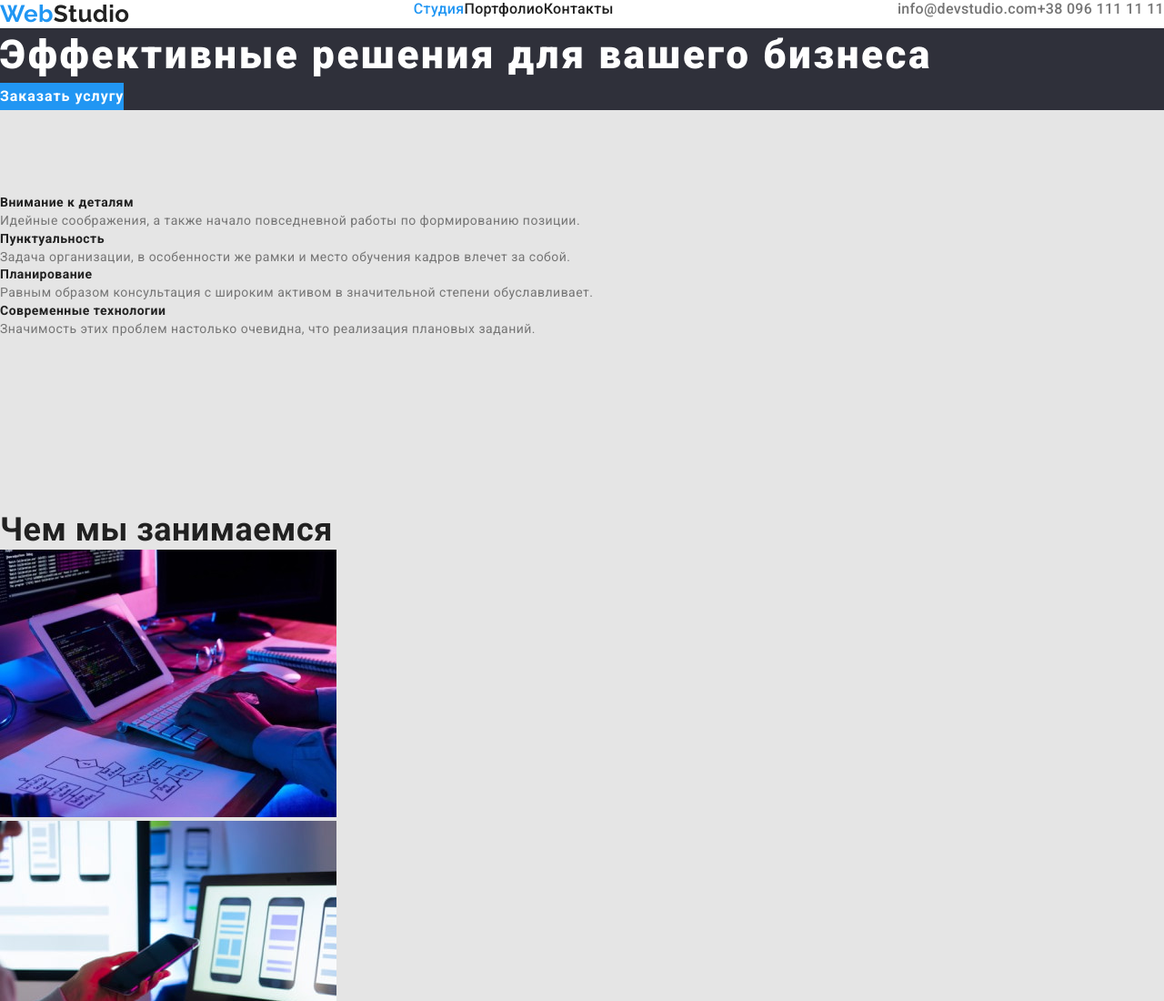
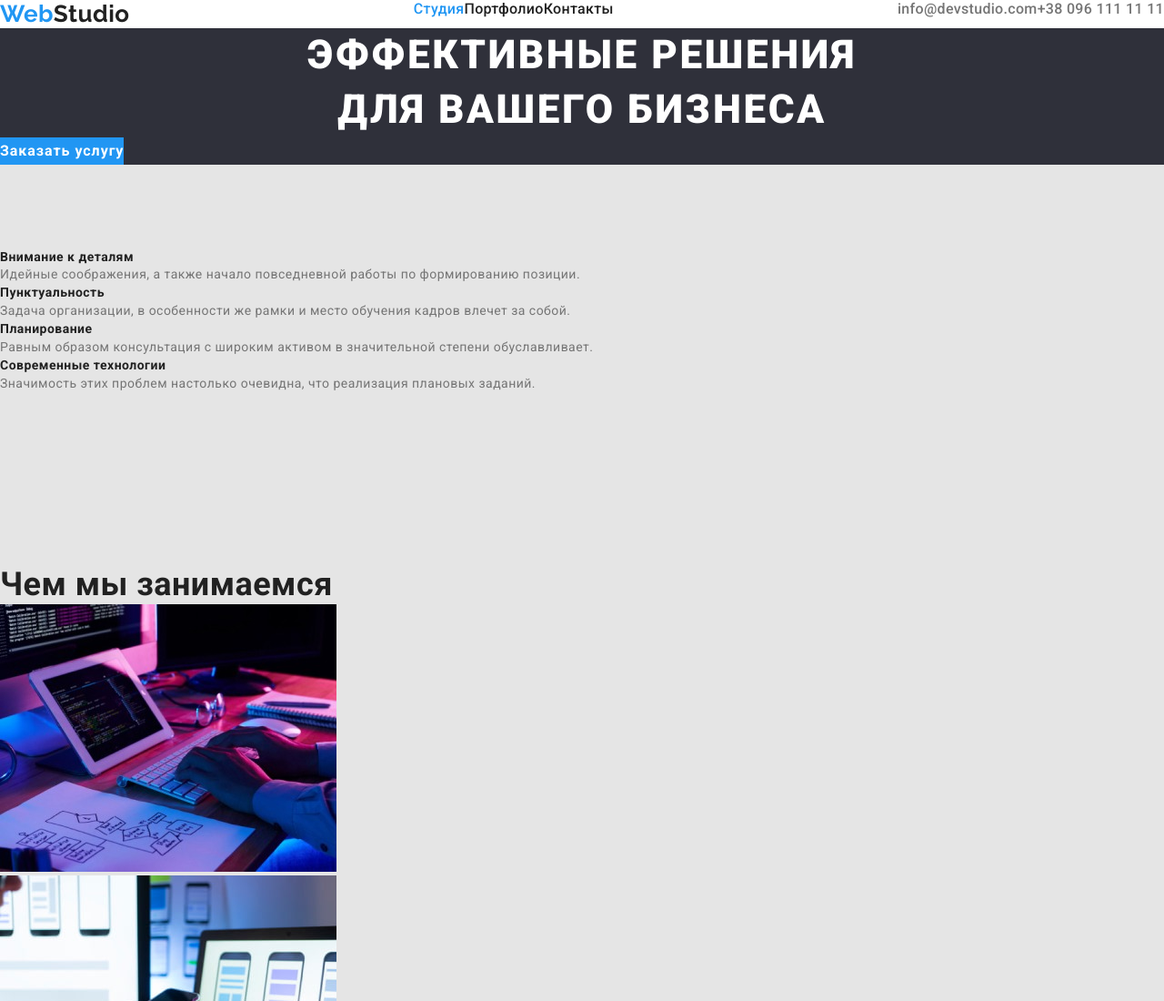
Before and after one commit to olha-shamrai/goit-markup-hw-02, a plain HTML site: page index.html in a window 1280 px wide. Shown: the top 1100 px of the page at 91% size. Drawn offline with Linux system fonts and the light colour scheme.

Commit message:
Вносит изменения

```diff
--- a/css/styles.css
+++ b/css/styles.css
@@ -96,10 +96,13 @@ nav,
 
 .hero .hero-title {
     color: #FFFFFF;
+    font-style: normal;
     font-size: 44px;
     font-weight: 900;
     line-height: 1.36;
     letter-spacing: 0.06em;
+    text-transform: uppercase;
+    text-align: center;
 }
 
 .submit {
--- a/index.html
+++ b/index.html
@@ -37,7 +37,7 @@
 
     <!--section hero-->
         <section class="hero">
-            <h1 class="hero-title">Эффективные решения для вашего бизнеса</h1>
+            <h1 class="hero-title">Эффективные решения<br/> для вашего бизнеса</h1>
             <button type="button" class="submit">Заказать услугу</button>
         </section>
 
```
